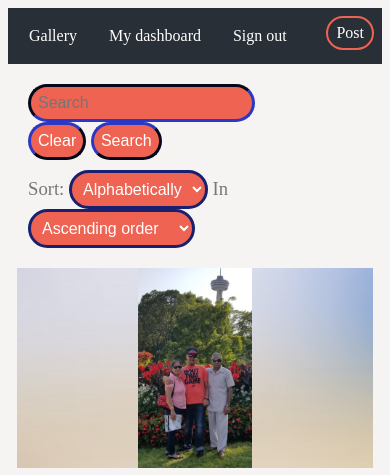
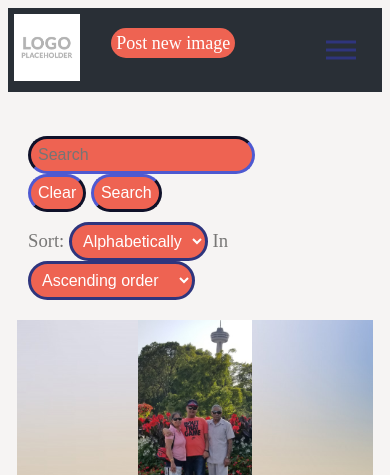
Before and after one commit to AmardeepSarang/Exposure, a PHP site: page /gallery.html in a window 390 px wide. Shown: the top 475 px of the page. Run offline with PHP 8.4, Linux system fonts and the light colour scheme.

Commit message:
Made main nav responsive

```diff
--- a/css/style.css
+++ b/css/style.css
@@ -1,44 +1,125 @@
-/*https://coolors.co/ee6352-292f36-18206f-f6f4f3-787776*/
+/*https://coolors.co/ee6352-292f36-2f357d-f6f4f3-787776*/
 body{
     background: #f6f4f3;
     font: 12pt;
 }
-.main-nav{
-    background-color: #292f36;
-    padding: 5px;
+.main-nav {
+  height: 10vh;
+  width: 100%;
+  background: #292f36;
 }
-.main-nav ul {
-    list-style-type: none;
-    margin: 0;
-    padding: 0;
-    overflow: hidden;
-    background-color: #292f36;
+
+.logo{
+  height: 80%;
+  float: left;
+  align-items: center;
+  padding: 6px;
+}
+.post-bt{
+  height: 80%;
+  float: left;
+  align-items: center;
+  padding: 3vh;
+}
+.post-bt a{
+
+  background-color: #ee6352;
+  padding: 5px;
+  color: white;
+  text-decoration: none;
+  border-radius: 20px;
+  font-size: 18px;
+}
+.nav-links {
+  display: flex;
+  list-style: none;
+  width: 50%;
+  height: 100%;
+  justify-content: space-around;
+  align-items: center;
+  margin-left: auto;
+}
+
+.nav-links li a {
+  padding: 3px;
+  color: white;
+  text-decoration: none;
+  border-radius: 20px;
+  font-size: 16px;
+}
+
+
+.nav-links li a:hover {
+  color: white;
+  text-decoration: none;
+  background: #ee6352;
+  font-size: 16px;
+}
+
+
+
+@media screen and (max-width: 768px) {
+  .line {
+    width: 30px;
+    height: 3px;
+    background:#2f357d;
+    margin: 5px;
+  }
+  .main-nav {
+    position: relative;
   }
 
-  .main-nav li {
-    float: left;
-  }
-  .main-nav .post-bt{
-    padding: 6px 8px;
-    border: solid 2px #ee6352;
-    border-radius: 20px;
-    margin: 3px;
-}
-  .main-nav li a {
-    display: block;
-    color: white;
-    text-align: center;
-    padding: 14px 16px;
-    text-decoration: none;
+  .hamburger {
+    position: absolute;
+    cursor: pointer;
+    right: 5%;
+    top: 50%;
+    transform: translate(-5%, -50%);
+    z-index: 2;
   }
 
- .main-nav li a:hover {
-    border-bottom: solid 3px #ee6352;
+  .nav-links {
+    position: fixed;
+    background: #292f36;
+    height: 80vh;
+    width: 100%;
+    flex-direction: column;
+    clip-path: circle(10px at 90% -10%);
+    -webkit-clip-path: circle(10px at 90% -10%);
+    transition: all 1s ease-out;
+    pointer-events: none;
   }
-  .main-nav .post-bt:hover{
-    background-color: #ee6352;
+  .nav-links.open {
+    clip-path: circle(1100px at 90% -10%);
+    -webkit-clip-path: circle(1100px at 90% -10%);
+    pointer-events: all;
   }
 
+  .nav-links li {
+    opacity: 0;
+  }
+  .nav-links li a {
+    font-size: 25px;
+  }
+  .nav-links li a:hover {
+    font-size: 25px;
+  }
+  .nav-links li:nth-child(1) {
+    transition: all 0.5s ease 0.2s;
+  }
+  .nav-links li:nth-child(2) {
+    transition: all 0.5s ease 0.4s;
+  }
+  .nav-links li:nth-child(3) {
+    transition: all 0.5s ease 0.6s;
+  }
+  .nav-links li:nth-child(4) {
+    transition: all 0.5s ease 0.6s;
+  }
+  li.fade {
+    opacity: 1;
+  }
+}
 
 .gallery_container{
     width: 95%;
@@ -68,7 +149,7 @@ body{
 
 .gal-nav input, select, button{
     border-radius: 20px;
-    border-color: #18206f;
+    border-color: #2f357d;
     font-size: 12pt;
     background-color: #ee6352;
     border-width:3px;
--- a/gallery.html
+++ b/gallery.html
@@ -16,13 +16,27 @@
         main nav bar
     -->
     <nav class="main-nav">
-        <ul>
+        <div class="logo">
+            <img src="images/logo-Placeholder.png">
+
+        </div>
+        <div class="hamburger">
+            <div class="line"></div>
+            <div class="line"></div>
+            <div class="line"></div>
+          </div>
+          <div class="post-bt">
+              <a href="#">Post new image</a>
+          </div>
+          <ul class="nav-links">
             <li><a href="#">Gallery</a></li>
             <li><a href="#">My dashboard</a></li>
             <li><a href="#">Sign out</a></li>
-            <li style="float:right"><a class="post-bt" href="#about">Post</a></li>
-        </ul>
+            <li><a href="#">About</a></li>
+          </ul>
     </nav>
+
+
     <nav class="gal-nav">
 
             <div id="gal-search">
@@ -66,5 +80,5 @@
         <div class="img_box"><img src="/images/img (15).jpg"></div>
         <div class="img_box"><img src="/images/img (16).jpg"></div>
     </div>
-
+    <script src="js/nav.js"></script>
 </body>
--- /dev/null
+++ b/js/nav.js
@@ -0,0 +1,10 @@
+const hamburger = document.querySelector(".hamburger");
+const navLinks = document.querySelector(".nav-links");
+const links = document.querySelectorAll(".nav-links li");
+
+hamburger.addEventListener("click", () => {
+  navLinks.classList.toggle("open");
+  links.forEach(link => {
+    link.classList.toggle("fade");
+  });
+});
```
Also changed, not shown: images/logo-Placeholder.png (added).
